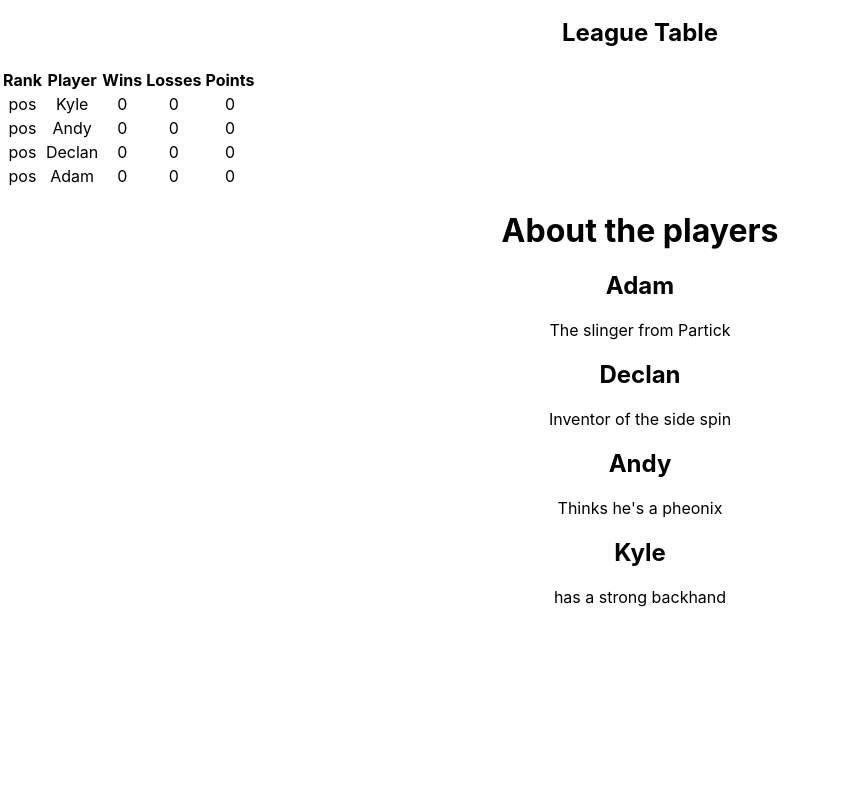
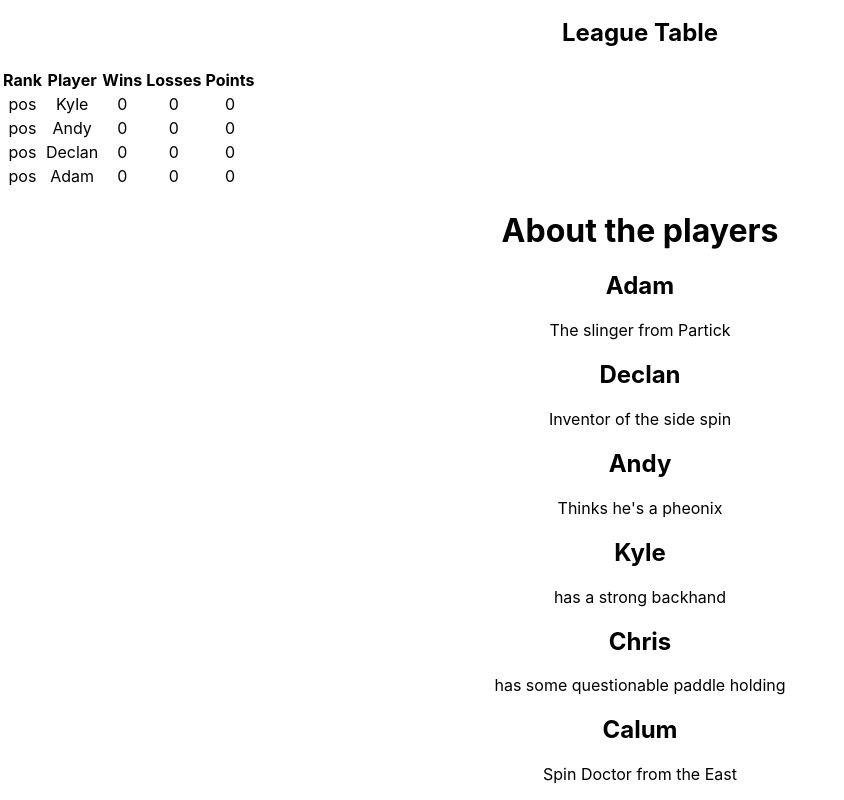
Before and after one commit to steveLacey82/AutonKata, a React (Create React App) app: page / in a window 1280 px wide. Shown: the part 433-1233 px from the top of the page, without its empty margins (0-844 px from the left). Before the commit the page ends 1056 px from the top, so only its background shows below. Built offline with nearby package versions, Linux system fonts and the light colour scheme.

Commit message:
added two more players

```diff
--- a/src/components/About.js
+++ b/src/components/About.js
@@ -13,6 +13,10 @@ const About = (props) => {
             <p>Thinks he's a pheonix</p>
             <h2>Kyle</h2>
             <p>has a strong backhand</p>
+            <h2>Chris</h2>
+            <p>has some questionable paddle holding</p>
+            <h2>Calum</h2>
+            <p>Spin Doctor from the East</p>
         </header>
         </>
     )
```
